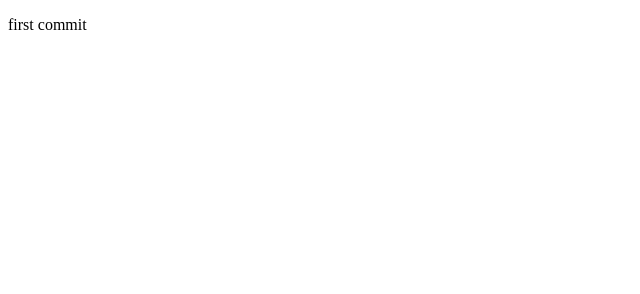
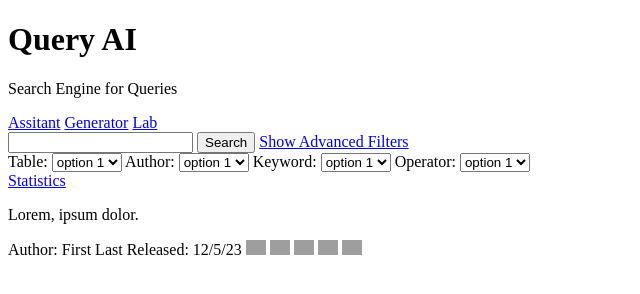
Before and after one commit to RafaelDe-Leon/Query-AI, a plain HTML site: page index.html in a window 1280 px wide. Shown: the whole page, without its empty margins (0-640 px from the left). Drawn offline with Linux system fonts and the light colour scheme; grey boxes are pictures that could not be loaded.

Commit message:
added skeleton html

```diff
--- a/index.html
+++ b/index.html
@@ -8,9 +8,71 @@
 </head>
 
 <body>
+  <h1>Query AI</h1>
+  <p>Search Engine for Queries</p>
   <div>
-    <p>first commit</p>
+    <a href="#">Assitant</a>
+    <a href="#">Generator</a>
+    <a href="#">Lab</a>
   </div>
+  <input type="search">
+  <button>Search</button>
+
+  <a href="#">Show Advanced Filters</a>
+
+  <div>
+    <label for="table">Table:</label>
+    <select id="table" name="table">
+      <option value="1">option 1</option>
+      <option value="2">option 2</option>
+      <option value="3">option 3</option>
+      <option value="4">option 4</option>
+    </select>
+    <label for="author">Author:</label>
+    <select id="author" name="author">
+      <option value="1">option 1</option>
+      <option value="2">option 2</option>
+      <option value="3">option 3</option>
+      <option value="4">option 4</option>
+    </select>
+    <label for="keyword">Keyword:</label>
+    <select id="keyword" name="keyword">
+      <option value="1">option 1</option>
+      <option value="2">option 2</option>
+      <option value="3">option 3</option>
+      <option value="4">option 4</option>
+    </select>
+    <label for="operator">Operator:</label>
+    <select id="operator" name="operator">
+      <option value="1">option 1</option>
+      <option value="2">option 2</option>
+      <option value="3">option 3</option>
+      <option value="4">option 4</option>
+    </select>
+  </div>
+
+  <a href="#">Statistics</a>
+
+  <div>
+    <p>Lorem, ipsum dolor.</p>
+    <span>Author: First Last</span> <span>Released: 12/5/23</span>
+    <img
+      src="https://www.freepnglogos.com/uploads/logo-ig-png/logo-ig-png-instagram-logo-camel-productions-website-25.png"
+      alt="logo" style="width: 20px">
+    <img
+      src="https://www.freepnglogos.com/uploads/logo-ig-png/logo-ig-png-instagram-logo-camel-productions-website-25.png"
+      alt="logo" style="width: 20px">
+    <img
+      src="https://www.freepnglogos.com/uploads/logo-ig-png/logo-ig-png-instagram-logo-camel-productions-website-25.png"
+      alt="logo" style="width: 20px">
+    <img
+      src="https://www.freepnglogos.com/uploads/logo-ig-png/logo-ig-png-instagram-logo-camel-productions-website-25.png"
+      alt="logo" style="width: 20px">
+    <img
+      src="https://www.freepnglogos.com/uploads/logo-ig-png/logo-ig-png-instagram-logo-camel-productions-website-25.png"
+      alt="logo" style="width: 20px">
+  </div>
+
 </body>
 
 </html>
```
Also changed, not shown: style.css (added).
